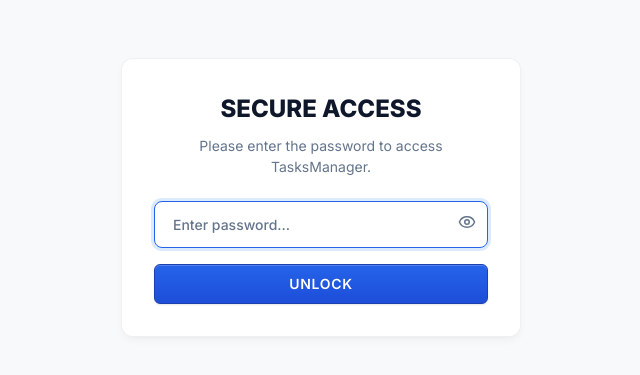
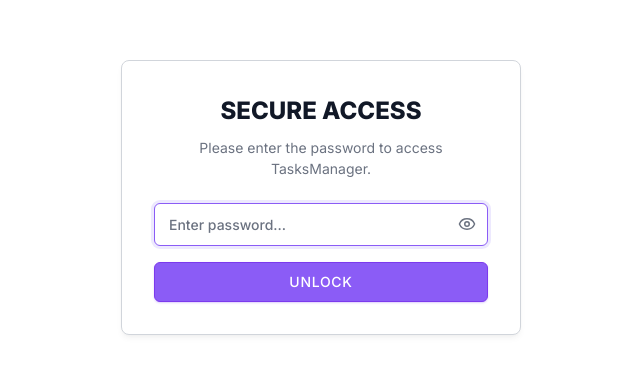
Before and after one commit to guptasushant812/TasksManager, a Next.js app in the folder client/: page / in a window 1280 px wide. Shown: the part 203-578 px from the top of the page, without its empty margins (319-959 px from the left). Built offline with nearby package versions, Linux system fonts and the light colour scheme.

Commit message:
feat(theme): add purple minimalist light theme
Update light mode with a modern purple accent palette and clean
contrast.

```diff
--- a/client/app/globals.css
+++ b/client/app/globals.css
@@ -13,48 +13,48 @@
   --space-6: 24px;
   --space-7: 32px;
   --space-8: 40px;
-  /* Surface colors — Clean Professional (60%) */
-  --bg-base: #f8f9fa;
+  /* Surface colors — Minimalist White */
+  --bg-base: #ffffff;
   --bg-surface: #ffffff;
   --bg-elevated: #ffffff;
   --bg-card: #ffffff;
-  --bg-hover: #f1f5f9;
-  --bg-active: #e2e8f0;
+  --bg-hover: #f3f4f6;
+  --bg-active: #e5e7eb;
 
-  /* Border system — Clean & Structural */
-  --border: #cbd5e1;
-  --border-subtle: #e2e8f0;
-  --border-focus: #3b82f6;
+  /* Border system — Clean Gray */
+  --border: #d1d5db;
+  --border-subtle: #f3f4f6;
+  --border-focus: #8b5cf6;
 
-  /* Typography — High Contrast (30%) */
-  --text-primary: #0f172a;
-  --text-secondary: #334155;
-  --text-muted: #64748b;
+  /* Typography — WCAG AA High Contrast */
+  --text-primary: #111827;
+  --text-secondary: #4b5563;
+  --text-muted: #6b7280;
 
-  /* Accent colors — Vibrant (10%) */
-  --accent: #2563eb;
-  --accent-hover: #1d4ed8;
-  --accent-subtle: #dbeafe;
-  --accent-glow: #60a5fa;
+  /* Accent colors — Premium Purple */
+  --accent: #8b5cf6;
+  --accent-hover: #7c3aed;
+  --accent-subtle: #ede9fe;
+  --accent-glow: #c4b5fd;
 
-  /* Semantic colors */
-  --high: #ef4444;
-  --high-bg: #fef2f2;
-  --medium: #f59e0b;
-  --medium-bg: #fffbeb;
-  --low: #10b981;
-  --low-bg: #ecfdf5;
-  --inprogress: #3b82f6;
-  --inprogress-bg: #eff6ff;
-  --pending: #f59e0b;
-  --pending-bg: #fffbeb;
-  --completed: #10b981;
-  --completed-bg: #ecfdf5;
+  /* Semantic colors (Vibrant Palette) */
+  --high: #f43f5e; /* Pink 500 */
+  --high-bg: #ffe4e6;
+  --medium: #eab308; /* Yellow 500 */
+  --medium-bg: #fef9c3;
+  --low: #22c55e; /* Green 500 */
+  --low-bg: #dcfce7;
+  --inprogress: #a855f7; /* Purple 500 */
+  --inprogress-bg: #f3e8ff;
+  --pending: #eab308;
+  --pending-bg: #fef9c3;
+  --completed: #22c55e;
+  --completed-bg: #dcfce7;
 
-  /* Layout structural variables (Light Mode = sleek, Dark Mode = brutalist) */
+  /* Layout structural variables (Light Mode = minimalist, Dark Mode = brutalist) */
   --border-width-layout: 1px;
-  --box-shadow-brutalist: 0 1px 3px rgba(0,0,0,0.1);
-  --box-shadow-brutalist-sm: 0 1px 2px rgba(0,0,0,0.05);
+  --box-shadow-brutalist: 0 4px 6px -1px rgba(0, 0, 0, 0.05), 0 2px 4px -1px rgba(0, 0, 0, 0.03);
+  --box-shadow-brutalist-sm: 0 1px 3px 0 rgba(0, 0, 0, 0.05), 0 1px 2px 0 rgba(0, 0, 0, 0.03);
 
   /* Radii — Sharp & Professional */
   --radius-sm: 4px;
@@ -331,40 +331,43 @@ h6 {
   background: #ff4d4d;
 }
 
-/* Premium Floating Light Mode Button Overrides */
+/* Minimalist Premium Light Mode Button Overrides */
 html:not(.dark) .btn {
   font-family: 'Inter', sans-serif;
   font-size: 14px;
-  font-weight: 600;
+  font-weight: 500;
   border-radius: var(--radius-md);
   border: 1px solid var(--border);
   box-shadow: 0 1px 2px 0 rgba(0, 0, 0, 0.05);
   background: var(--bg-surface);
   color: var(--text-primary);
   transform: none;
-  transition: all 250ms cubic-bezier(0.4, 0, 0.2, 1);
-  padding: 10px 20px;
+  transition: all 200ms cubic-bezier(0.4, 0, 0.2, 1);
+  padding: 8px 16px;
+}
+html:not(.dark) .btn:hover {
+  background: var(--bg-hover);
+  border-color: #9ca3af;
+}
+html:not(.dark) .btn:focus-visible {
+  outline: 2px solid var(--accent);
+  outline-offset: 2px;
 }
 html:not(.dark) .btn-primary {
-  background: linear-gradient(180deg, var(--accent) 0%, #1d4ed8 100%);
-  border: 1px solid #1e40af;
-  color: #FFFFFF;
-  box-shadow:
-    inset 0 1px 0 rgba(255, 255, 255, 0.2),
-    0 1px 2px rgba(0, 0, 0, 0.1);
-  text-shadow: 0 -1px 0 rgba(0, 0, 0, 0.1);
+  background: var(--accent);
+  border: 1px solid var(--accent-hover);
+  color: #ffffff;
+  box-shadow: 0 1px 2px 0 rgba(139, 92, 246, 0.3);
 }
 html:not(.dark) .btn-primary:hover {
-  background: linear-gradient(180deg, #3b82f6 0%, var(--accent) 100%);
-  border-color: var(--accent);
-  box-shadow:
-    inset 0 1px 0 rgba(255, 255, 255, 0.3),
-    0 4px 12px rgba(37, 99, 235, 0.3);
+  background: var(--accent-hover);
+  border-color: var(--accent-hover);
+  box-shadow: 0 4px 6px -1px rgba(139, 92, 246, 0.3);
   transform: translateY(-1px);
 }
 html:not(.dark) .btn-ghost {
   background: transparent;
-  border: 1px solid var(--border);
+  border: 1px solid transparent;
   color: var(--text-secondary);
   box-shadow: none;
 }
@@ -457,18 +460,18 @@ html:not(.dark) .input {
   font-size: 14px;
   border: 1px solid var(--border);
   background: var(--bg-surface);
-  border-radius: var(--radius-lg);
-  padding: 12px 18px;
-  box-shadow: inset 0 2px 4px rgba(0, 0, 0, 0.02);
-  font-weight: 500;
-  transition: all 250ms ease;
+  border-radius: var(--radius-md);
+  padding: 10px 14px;
+  box-shadow: 0 1px 2px 0 rgba(0, 0, 0, 0.05);
+  font-weight: 400;
+  color: var(--text-primary);
+  transition: all 200ms ease;
 }
 html:not(.dark) .input:focus {
-  border-color: var(--accent);
-  box-shadow:
-    inset 0 2px 4px rgba(0, 0, 0, 0.01),
-    0 0 0 3px var(--accent-subtle);
+  border-color: var(--border-focus);
+  box-shadow: 0 0 0 3px var(--accent-subtle);
   background: var(--bg-surface);
+  outline: none;
 }
 
 .input:focus {
@@ -521,23 +524,16 @@ textarea.input {
 }
 
 html:not(.dark) .card {
-  border: 1px solid rgba(0, 0, 0, 0.06);
-  border-radius: var(--radius-xl);
-  box-shadow:
-    inset 0 1px 0 rgba(255, 255, 255, 1),
-    0 4px 10px -2px rgba(0, 0, 0, 0.05),
-    0 2px 4px -2px rgba(0, 0, 0, 0.03);
+  border: 1px solid var(--border);
+  border-radius: var(--radius-lg);
+  box-shadow: 0 4px 6px -1px rgba(0, 0, 0, 0.05), 0 2px 4px -1px rgba(0, 0, 0, 0.03);
   background: var(--bg-card);
-  transition: all 300ms cubic-bezier(0.4, 0, 0.2, 1);
+  transition: box-shadow 200ms ease, transform 200ms ease;
   position: relative;
 }
 html:not(.dark) .card:hover {
   transform: translateY(-2px);
-  border-color: rgba(37, 99, 235, 0.3);
-  box-shadow:
-    inset 0 1px 0 rgba(255, 255, 255, 1),
-    0 10px 20px -5px rgba(37, 99, 235, 0.15),
-    0 4px 8px -2px rgba(37, 99, 235, 0.1);
+  box-shadow: 0 10px 15px -3px rgba(0, 0, 0, 0.05), 0 4px 6px -2px rgba(0, 0, 0, 0.03);
 }
 
 .dark .card {
```
